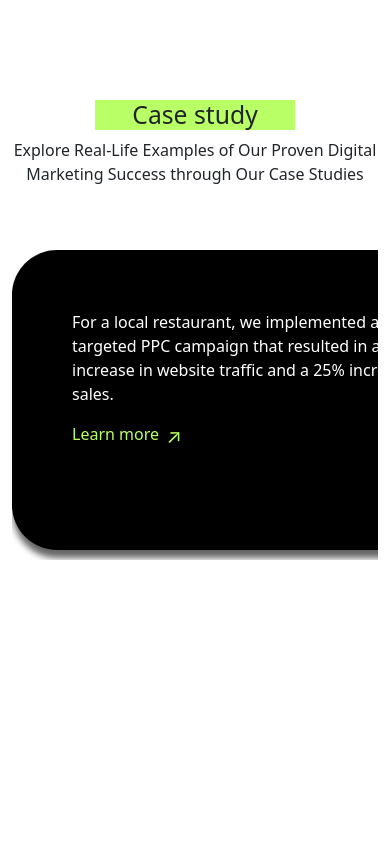
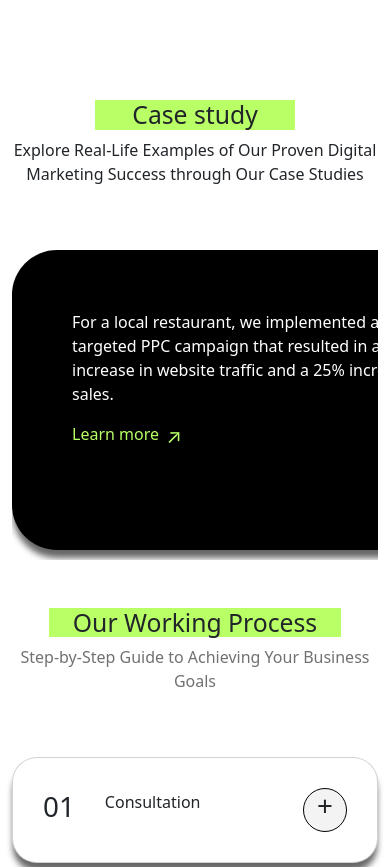
Before and after one commit to youone04/project-gunawan, a React (Vite) app: page /positivius in a window 390 px wide. Shown: the top 867 px of the page. Before the commit the page ends 844 px from the top, so only its background shows below. Built offline with nearby package versions, Linux system fonts and the light colour scheme.

Commit message:
reponsiv component: OnWorkingProcess

```diff
--- a/src/ComponentPositivus/Layout.jsx
+++ b/src/ComponentPositivus/Layout.jsx
@@ -18,7 +18,7 @@ export default function Layout({children}) {
         {/* <LogoList/> */}
         {/* <Services/> */}
         <CaseStudy/>
-        {/* <OnWorkingProcess/> */}
+        <OnWorkingProcess/>
         {/* <Team/> */}
         {/* <Testimonials/> */}
         {/* <ContactUs/> */}
--- a/src/ComponentPositivus/OnWorkingProcess.jsx
+++ b/src/ComponentPositivus/OnWorkingProcess.jsx
@@ -78,10 +78,10 @@ export default function OnWorkingProcess() {
     return (
         <Col className="mt-5">
             <Row>
-                <Col sm={12} lg={4}>
+                <Col sm={12} lg={4} className="center-component">
                     <h2 className="bg-text">Our Working Process</h2>
                 </Col>
-                <Col sm={12} lg={8}>
+                <Col sm={12} lg={8} className="center-component">
                     <p className="desc">
                         Step-by-Step Guide to Achieving Your Business Goals
                     </p>
--- a/src/ComponentPositivus/assets/on-working-process.css
+++ b/src/ComponentPositivus/assets/on-working-process.css
@@ -15,3 +15,12 @@
     border-radius: 50%;
     border: 1px solid var(--black-color);
 }
+@media (max-width: 768px) {
+    .desc{
+        width: 100%;
+    }
+    .icon-plus-minus{
+        width: 44px;
+        height: 44px;
+    }
+}
```
